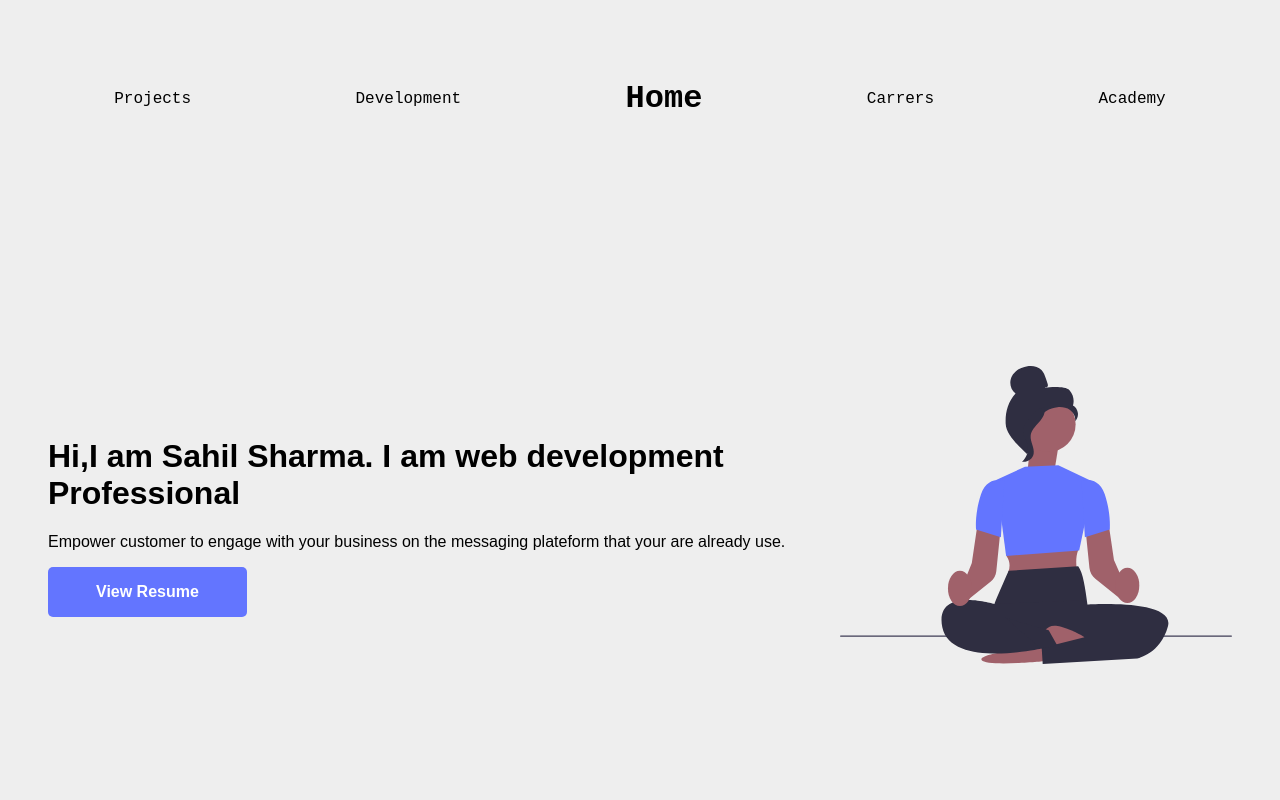
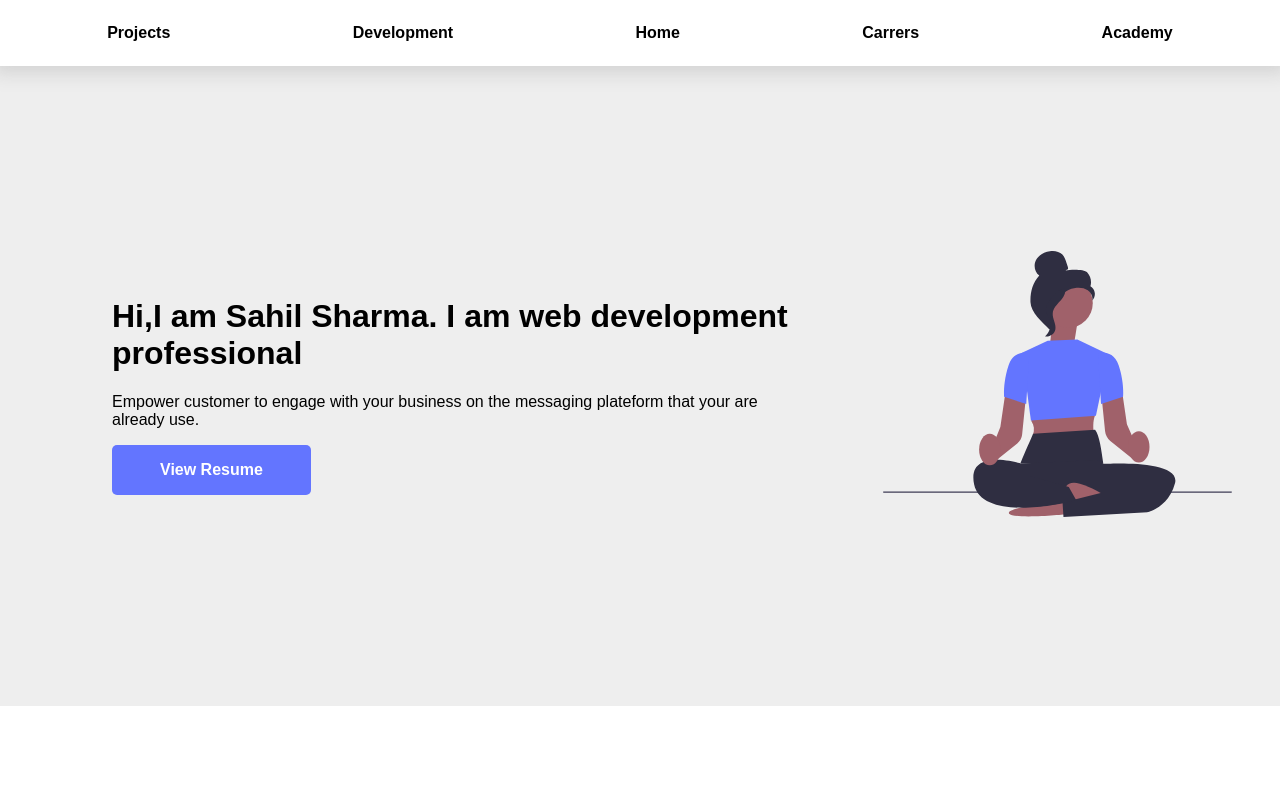
Before and after one commit to Sahil21802/Sahil.github.io, a plain HTML site: page index.html in a window 1280 px wide. Shown: the top 800 px of the page. Drawn offline with Linux system fonts and the light colour scheme; a web font is replaced by a local one.

Commit message:
add sidebar responsiveness

```diff
--- a/css/style.css
+++ b/css/style.css
@@ -20,33 +20,43 @@ body {
     width: max-content;
   }
 
+  nav {
+    position: sticky;
+    top: 0;
+    background-color: #fff;
+    box-shadow: 0px 0px 17px 7px #82828240;
+  }
+
   nav > ul {
     display: flex;
-    flex: 2;
-    font-size: 1rem;
-    /* font-weight: bold; */
-    font-family: "Roboto Mono", monospace;
-    flex-flow: nowrap;
     width: 100%;
     list-style-type: none;
     justify-content: space-around;
-    padding: 4rem 2rem ;
+    padding: 0;
+    margin: 0;
+    padding: 1rem;
   }
+
   nav li {
     display: flex;
     justify-content: center;
     align-items: center;
   }
+
+
   nav a{
-
       text-decoration: none;
       text-align: center;
-      color: #000;
-      transition: all 1s;
-      user-select: none;
+      color:black;
+      transition: all 0.2s ease-in;
+      /* user-select: none; */
+      font-weight: bold;
+      padding: 0.5rem 1rem;
+      border-radius: 5px;
+      cursor: pointer;
   }
 
-  *{
+  /* *{
     box-sizing: border-box;
   }
 
@@ -56,12 +66,16 @@ body {
   }
   body {
     font-family: Arial, Helvetica, sans-serif;
+} */
+
+nav a:hover{
+   background-color:#6375FF ;
+   color: white;
 }
 
   img {
     width: 100%;
-
-  }
+ }
 
   .container {
     display: flex;
@@ -69,6 +83,10 @@ body {
     gap: 0.5rem;
     min-height: 80vh;
     align-items: center;
+  }
+
+  .container img {
+    min-width: 20rem;
   }
 
 
@@ -82,6 +100,7 @@ body {
 
   .container > div:nth-of-type(1) {
     flex: 2;
+    padding: 4rem;
   }
 
   .active {
@@ -89,41 +108,47 @@ body {
     font-size: 2rem;
   }
    .container-two{
-    padding: 1rem;
+    padding: 1rem 3rem;
     min-height: 100vh;
     background-color: #fff;
     display:flex;
-    flex-flow: row nowrap;
+    /* flex-flow: row nowrap; */
     flex-direction: column;
     justify-content: center;
    }
+
+   .container-two > div > div {
+    flex:1;
+   }
+
    body {
     font-family: Arial, Helvetica, sans-serif;
    }
 
-   .container-two >h1{
+  .container-two img{
+    width: 200px;
+    aspect-ratio: 1/1;
+  }
+
+   .container-two > h1{
     text-align: center;
     font-size: 3rem;
+  }
 
-   }
    .container-two >div{
     display: flex;
     gap: 8rem;
     padding: 1rem 4rem;
-    flex-flow: row nowrap
+    /* flex-flow: row nowrap */
 
    }
-   main > div:nth-of-type(3) div > div {
+   /* main > div:nth-of-type(3) div > div {
     padding: 2rem;
     display: flex;
     flex-flow: column nowrap;
     justify-content: space-around;
     align-items: center;
-}
-   .container-two  img {
-    width: 200px;
-    aspect-ratio: 1/1;
-   }
+} */
 
    .container-two >div >div:nth-of-type(3) img {
     width: 200px;
@@ -169,9 +194,11 @@ nav {
   padding: 1rem 0.5 rem;
   flex-direction: column;
 }
+
 .container > div:nth-of-type(1){
   padding: 0.5rem;
 }
+
 .container-two {
   padding: 0.5rem;
 }
@@ -182,8 +209,12 @@ nav {
   gap: 1rem;
 }
 
-.mobile{
+.mobile {
   display: block;
+}
+
+.mobile > img{
+  width: 2rem;
 }
 
 
@@ -194,7 +225,6 @@ nav {
   left: 0;
   width: 100%;
   height: 100vh;
-  right: 0;
   z-index: 1;
 
 }
@@ -207,7 +237,8 @@ nav {
 .sidebar-container {
   position: relative;
   width: 100%;
-  height:100vh ;
+  height:100vh;
+  z-index: 1;
 
 }
 
@@ -218,19 +249,22 @@ nav {
   width: 100%;
   height: 100vh;
   z-index: -1;
+  background-color: #0000005e;
 }
 
 .sidebar-content {
   width: 80%;
   height: 100vh;
   background-color: #fff;
-  padding: 0.5rem;
+  /* padding: 0.5rem; */
 }
 
 .sidebar-content > ul {
   margin:0;
   list-style-type: none;
   padding: 0;
+  padding: 0.5rem;
+
 
 }
 .sidebar-content li{
--- a/index.html
+++ b/index.html
@@ -19,7 +19,7 @@
       <a href="#" class=close-wrapper></a>
       <div class="sidebar-content">
         <ul>
-          <li><a href="Projects">Projects</a></li>
+          <li><a href="#Projects">Projects</a></li>
           <li><a>Development</a></li>
           <li><a>Home</a></li>
           <li><a>Carrers</a></li>
@@ -34,7 +34,7 @@
       <ul>
         <li><a href="#Projects">Projects</a></li>
         <li><a>Development</a></li>
-        <li class="active"><a>Home</a></li>
+        <li><a>Home</a></li>
         <li><a>Carrers</a></li>
         <li><a>Academy</a></li>
       </ul>
@@ -45,7 +45,7 @@
     <main>
       <div class="container">
         <div>
-          <h1>Hi,I am Sahil Sharma. I am web development Professional</h1>
+          <h1>Hi,I am Sahil Sharma. I am web development professional</h1>
           <p>
             Empower customer to engage with your business on the messaging
             plateform that your are already use.
@@ -125,15 +125,19 @@
        const labelConst = "";
 
 
-      function Func(){
+      function Func () {
        labelVar = "red";
        labelLet = "blue";
        var anotherVar = "purple"
       //  labelConst = "green";
         console.log(labelVar);
       }
-      console.log("This is before the function execution:",labelVar,labelLet,labelConst)
+      console.log("This is before the function execution:",
+      labelVar,labelLet,labelConst);
+
+
       Func();
+
       console.log("This is the value of anotherVar :",LabelVar);
     </script>
   </body>
```
